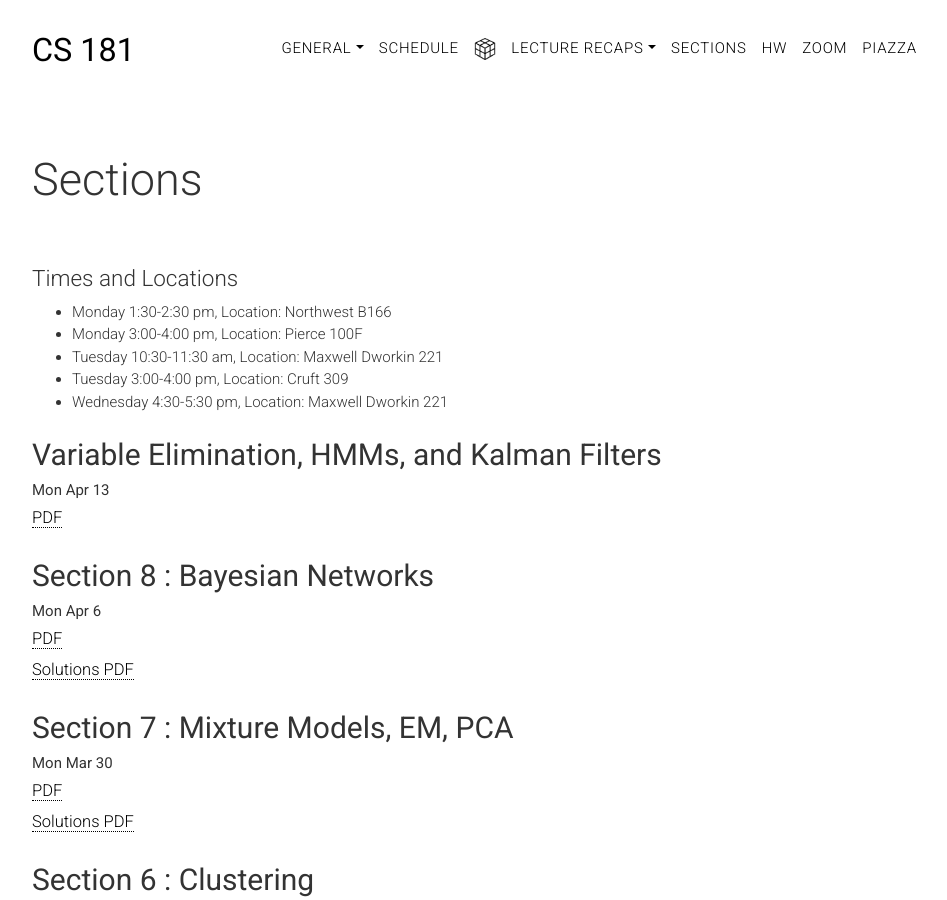
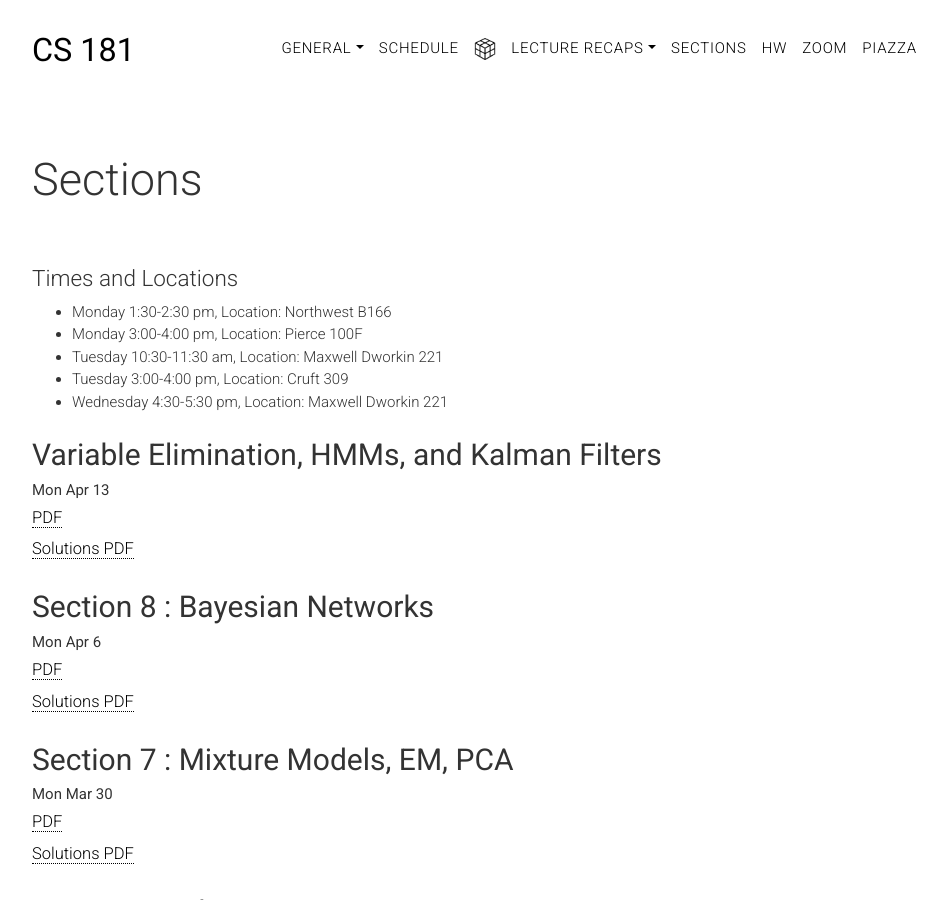
Before and after one commit to harvard-ml-courses/cs181-web-2020, a Jekyll site: the page built from sections.html, in a window 1280 px wide and 900 px high. Shown: the whole window, without its empty margins (158-1105 px from the left). Built offline with Jekyll 4.4.1, drawn with Linux system fonts in a browser that asks for light colours.

Commit message:
sec 9 solution added

```diff
--- a/sections.html
+++ b/sections.html
@@ -21,6 +21,7 @@
         <p class="head-subtitle">Mon Apr 13</p>
         <ul class="lists">
             <li><a href="sections/sec9.pdf" target="_blank">PDF</a></li>
+            <li><a href="sections/sec9-soln.pdf" target="_blank">Solutions PDF</a></li>
         </ul>
 
         <h2 class="title" id="sec8">Section 8 : Bayesian Networks</h2>
```
Also changed, not shown: 1 other file.
